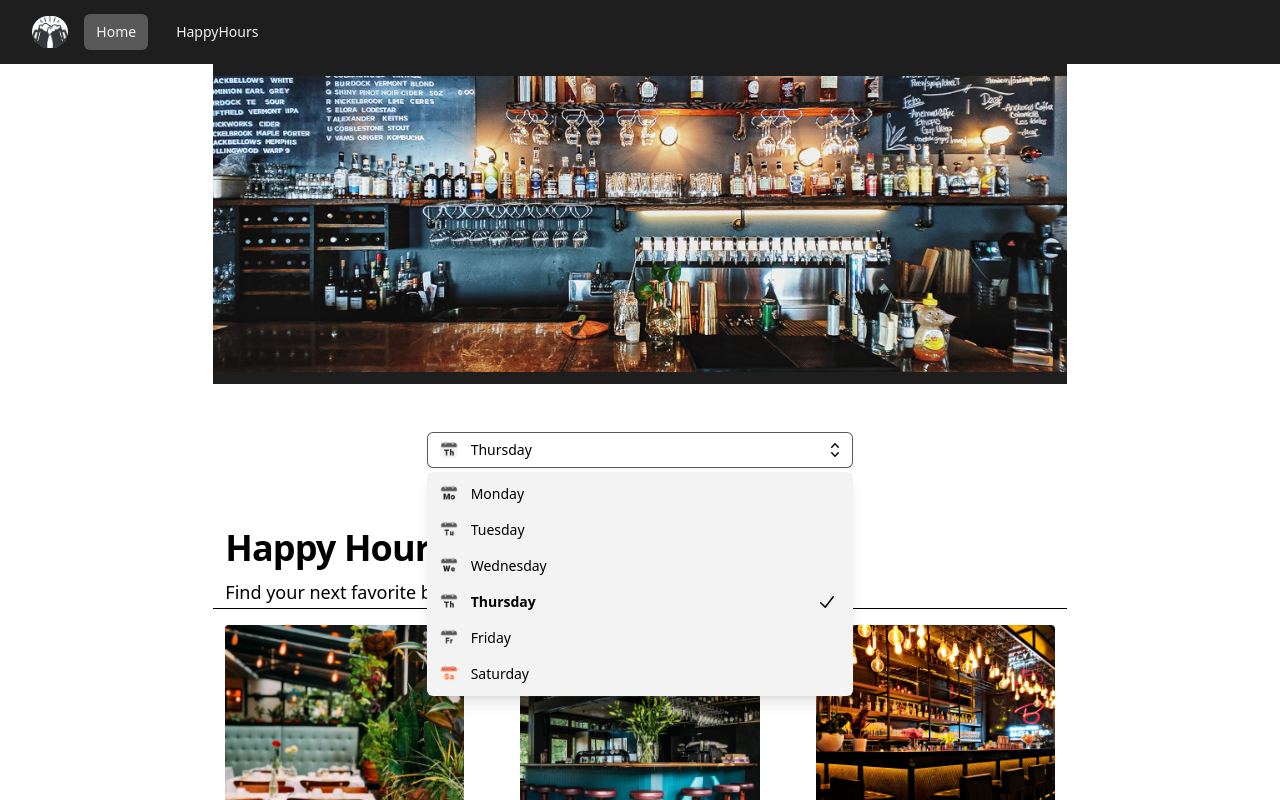
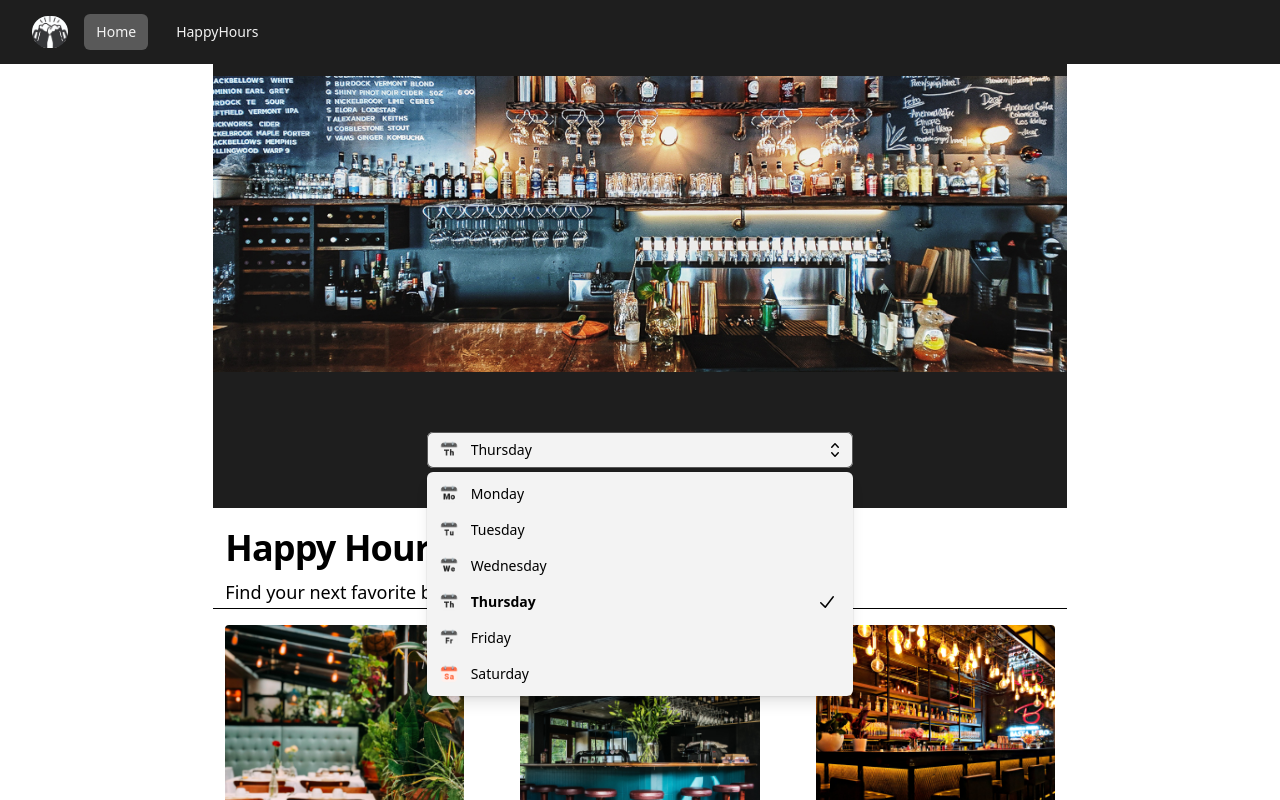
Before and after one commit to lollyca/happyhourhippo, a Next.js app: page / in a window 1280 px wide. Both pictures are taken after a click on the button "Thursday". Shown: the top 800 px of the page. Built offline with nearby package versions, Linux system fonts and the light colour scheme.

Commit message:
Selectday div is black now

```diff
--- a/app/components/select-day-menu.tsx
+++ b/app/components/select-day-menu.tsx
@@ -61,7 +61,7 @@ export default function SelectMenu() {
         <>
           {/* <Listbox.Label className="block text-sm font-medium leading-6 text-gray-900">Assigned to</Listbox.Label> */}
           <div className="relative mt-2">
-            <Listbox.Button className="relative w-full cursor-default rounded-md bg-white py-1.5 pl-3 pr-10 text-left text-gray-900 shadow-sm ring-1 ring-less-dark ring-inset ring-gray-300 focus:outline-none focus:ring-2 focus:ring-indigo-500 sm:text-sm sm:leading-6 bg-white">
+            <Listbox.Button className="relative w-full cursor-default rounded-md bg-kinda-white py-1.5 pl-3 pr-10 text-left text-gray-900 shadow-sm ring-1 ring-less-dark ring-inset ring-gray-300 focus:outline-none focus:ring-2 focus:ring-indigo-500 sm:text-sm sm:leading-6 bg-white">
               <span className="flex items-center">
                 <img src={selected.avatar} alt="" className="h-5 w-5 flex-shrink-0 rounded-full" />
                 <span className="ml-3 block truncate">{selected.name}</span>
@@ -78,7 +78,7 @@ export default function SelectMenu() {
               leaveFrom="opacity-100"
               leaveTo="opacity-0"
             >
-              <Listbox.Options className="absolute z-10 mt-1 max-h-56 w-full overflow-auto rounded-md py-1 text-base shadow-lg ring-1 ring-light-orange ring-opacity-5 focus:outline-none sm:text-sm bg-kinda-white">
+              <Listbox.Options className="absolute z-10 mt-1 max-h-56 w-full overflow-auto rounded-md py-1 text-base shadow-lg ring-1 ring-dark ring-opacity-5 focus:outline-none sm:text-sm bg-kinda-white">
                 {people.map((person) => (
                   <Listbox.Option
                     key={person.id}
--- a/app/page.tsx
+++ b/app/page.tsx
@@ -13,7 +13,7 @@ export default function Home() {
           <Highlight />
         </div>
 
-        <div className="flex justify-center">
+        <div className="flex justify-center bg-dark">
           <div className="w-1/2 flex flex-col justify-center text-center my-10">
             < SelectMenu />
           </div>
```
